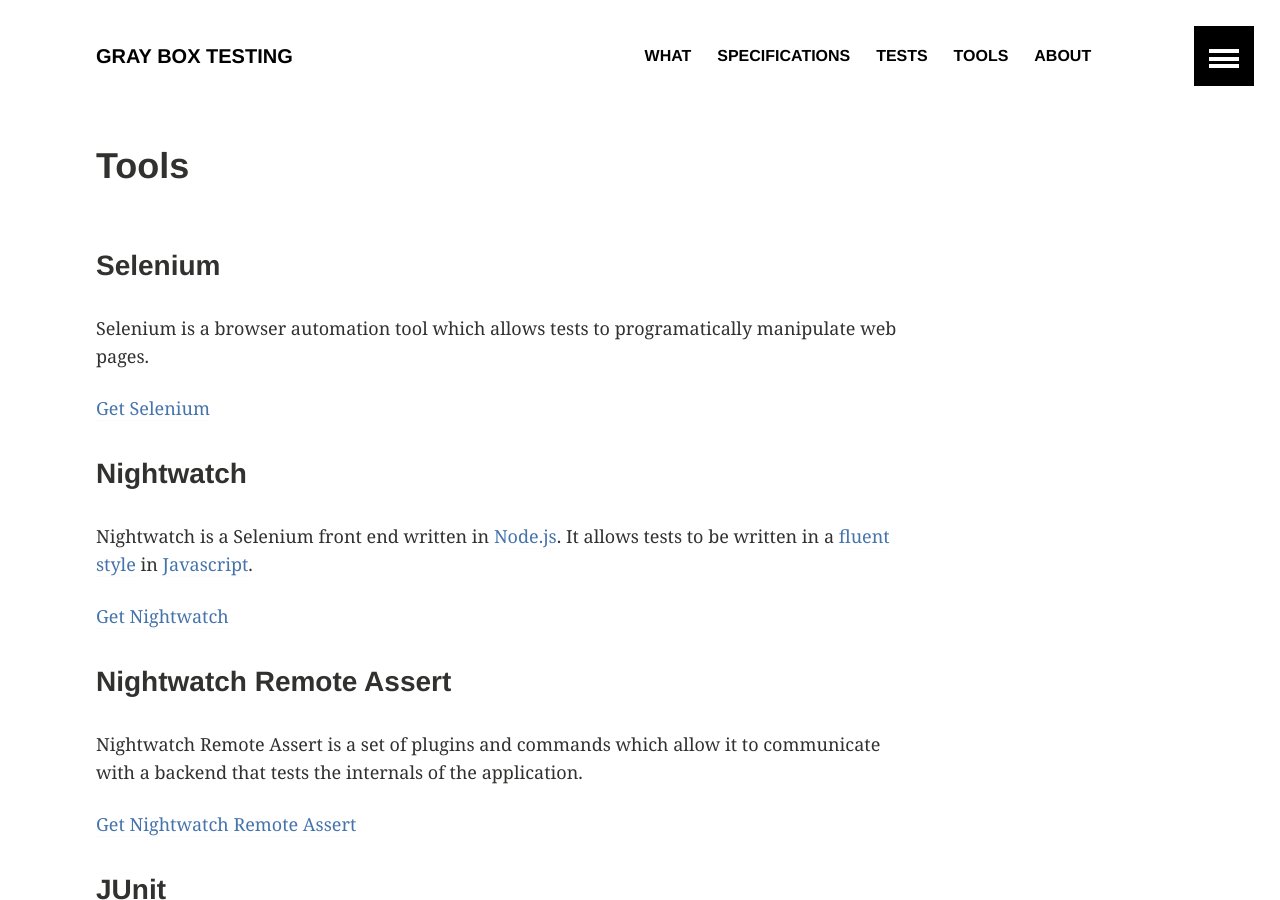
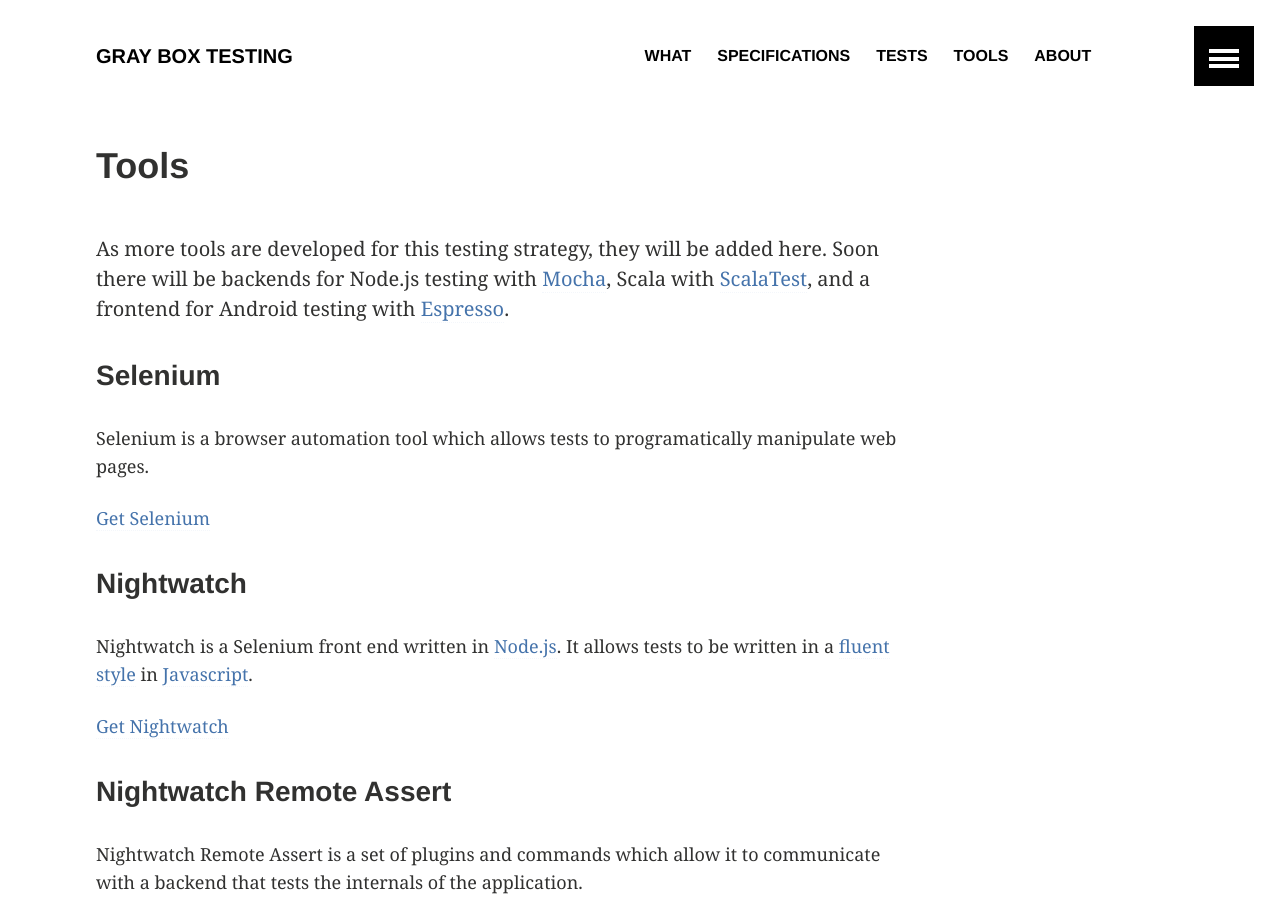
Before and after one commit to dfox/graybox-testing.org, a Jekyll site: the page built from tools/index.md, in a window 1280 px wide and 900 px high. Built offline with Jekyll 4.4.1, drawn with Linux system fonts in a browser that asks for light colours.

Commit message:
Added tools intro paragraph

```diff
--- a/tools/index.md
+++ b/tools/index.md
@@ -11,6 +11,13 @@ image:
 share: false
 ads: false
 ---
+
+As more tools are developed for this testing strategy, they will be
+added here. Soon there will be backends for Node.js testing with
+[Mocha](https://github.com/mochajs/mocha), Scala with
+[ScalaTest](http://www.scalatest.org), and a frontend for Android
+testing with
+[Espresso](https://developer.android.com/training/testing/ui-testing/espresso-testing.html).
 
 ### Selenium
 
```
